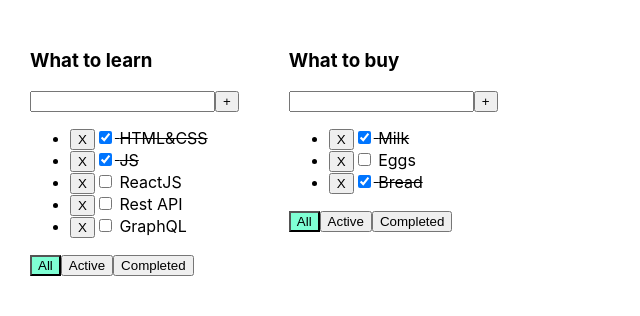
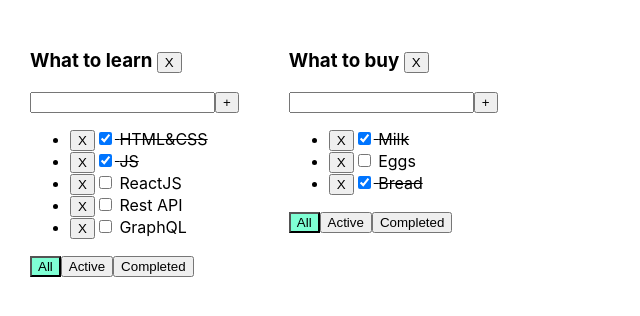
Before and after one commit to vladnen97/todo-list, a React (Create React App) app: page / in a window 1280 px wide. Shown: the top 316 px of the page, without its empty margins (0-640 px from the left). Built offline with nearby package versions, Linux system fonts and the light colour scheme.

Commit message:
fix typization, fix old func, new button for delete todolist, add delete todolist handler

```diff
--- a/src/Todolist.tsx
+++ b/src/Todolist.tsx
@@ -2,13 +2,15 @@ import React, {ChangeEvent, KeyboardEvent, useState} from 'react';
 import {FilterValuesType, TaskType} from './App';
 
 type PropsType = {
+    id: string
     title: string
     tasks: Array<TaskType>
     filter: FilterValuesType
-    removeTask: (taskId: string) => void
-    changeFilter: (value: FilterValuesType) => void
-    addTask: (title: string) => void
-    changeStatus: (taskId: string, isDone: boolean) => void
+    removeTask: (todolistID: string,taksId: string) => void
+    changeFilter: (todolistID: string, value: FilterValuesType) => void
+    addTask: (todolistID: string, title: string) => void
+    changeStatus: (todolistID: string, taskId: string, isDone: boolean) => void
+    deleteTodolist: (todolistID: string) => void
 }
 
 export function Todolist(props: PropsType) {
@@ -18,7 +20,7 @@ export function Todolist(props: PropsType) {
     const addTask = () => {
         const trimmedTitle = title.trim()
         if (trimmedTitle) {
-            props.addTask(trimmedTitle);
+            props.addTask(props.id, trimmedTitle);
             setTitle('');
         } else {
             setTitle('');
@@ -34,12 +36,15 @@ export function Todolist(props: PropsType) {
             addTask();
         }
     };
-    const filterHandler = (filter: FilterValuesType) => props.changeFilter(filter);
+    const filterHandler = (filter: FilterValuesType) => props.changeFilter(props.id, filter);
+    const deleteTodolistHandler = () => {
+        props.deleteTodolist(props.id)
+    }
 
     const mappedTasks = props.tasks.map(t => {
 
-        const onClickHandler = () => props.removeTask(t.id);
-        const onChangeHandler = (e: ChangeEvent<HTMLInputElement>) => props.changeStatus(t.id, e.currentTarget.checked);
+        const onClickHandler = () => props.removeTask(props.id, t.id);
+        const onChangeHandler = (e: ChangeEvent<HTMLInputElement>) => props.changeStatus(props.id, t.id, e.currentTarget.checked);
 
         return (
             <li key={t.id} className={t.isDone ? 'is-done' : ''}>
@@ -51,7 +56,7 @@ export function Todolist(props: PropsType) {
 
 
     return <div>
-        <h3>{props.title}</h3>
+        <h3>{props.title} <button onClick={deleteTodolistHandler}> X </button></h3>
         <div>
             <input value={title}
                    className={error ? 'error' : ''}
```
